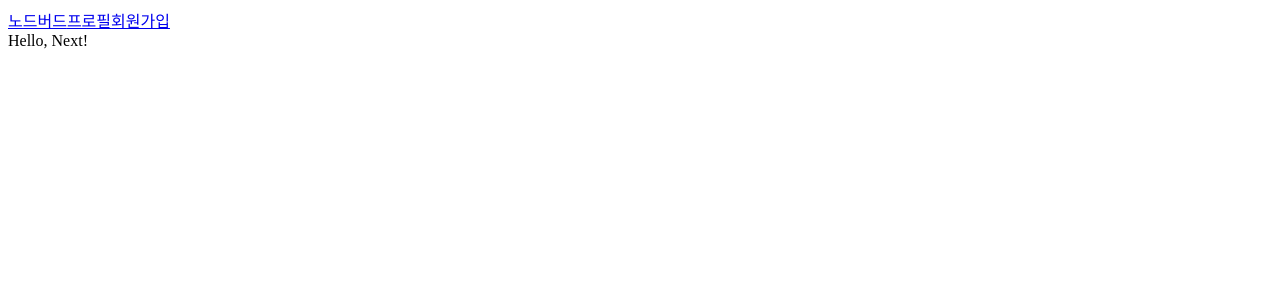
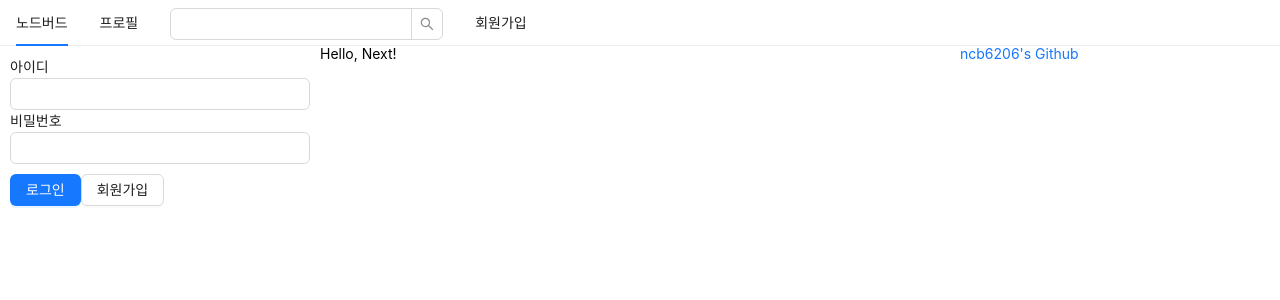
Before and after one commit to ncb6206/Natest, a Next.js app in the folder nodebird-front/: page / in a window 1280 px wide. Shown: the top 300 px of the page. Built offline with nearby package versions, Linux system fonts and the light colour scheme.

Commit message:
로그인, 회원가입 폼 완성

```diff
--- a/nodebird-front/package.json
+++ b/nodebird-front/package.json
@@ -9,14 +9,18 @@
     "lint": "next lint"
   },
   "dependencies": {
+    "@ant-design/icons": "^5.0.1",
+    "antd": "^5.4.6",
     "next": "12.1.0",
     "react": "17.0.2",
-    "react-dom": "17.0.2"
+    "react-dom": "17.0.2",
+    "styled-components": "^5.3.10"
   },
   "devDependencies": {
     "@types/node": "18.16.3",
     "@types/react": "^18.0.1",
     "@types/react-dom": "18.2.1",
+    "@types/styled-components": "^5.1.26",
     "@typescript-eslint/eslint-plugin": "^5.43.0",
     "eslint": "^8.0.1",
     "eslint-config-standard-with-typescript": "^34.0.1",
--- a/nodebird-front/pages/_app.tsx
+++ b/nodebird-front/pages/_app.tsx
@@ -1,15 +1,19 @@
+import { Layout } from "../src/components/commons/layout";
 import type { AppProps } from "next/app";
-import Link from "next/link";
+import Head from "next/head";
+import "antd/dist/reset.css";
+import "antd/dist/antd";
 
 export default function App({ Component, pageProps }: AppProps) {
   return (
     <>
-      <div>
-        <Link href="/">노드버드</Link>
-        <Link href="/profile">프로필</Link>
-        <Link href="/signup">회원가입</Link>
-      </div>
-      <Component {...pageProps} />
+      <Head>
+        <meta charSet="utf-8" />
+        <title>NodeBird</title>
+      </Head>
+      <Layout>
+        <Component {...pageProps} />
+      </Layout>
     </>
   );
 }
--- a/nodebird-front/pages/index.tsx
+++ b/nodebird-front/pages/index.tsx
@@ -1,3 +1,9 @@
+import Head from "next/head";
+
 export default function Home() {
-  return <div>Hello, Next!</div>;
+  return (
+    <>
+      <div>Hello, Next!</div>
+    </>
+  );
 }
--- /dev/null
+++ b/nodebird-front/src/components/commons/layout/header/LayoutHeader.tsx
@@ -0,0 +1,28 @@
+import Link from "next/link";
+import { Input, Menu } from "antd";
+import styled from "styled-components";
+
+const SearchInput = styled(Input.Search)`
+  vertical-align: middle;
+`;
+
+export function LayoutHeader() {
+  return (
+    <>
+      <Menu mode="horizontal">
+        <Menu.Item>
+          <Link href="/">노드버드</Link>
+        </Menu.Item>
+        <Menu.Item>
+          <Link href="/profile">프로필</Link>
+        </Menu.Item>
+        <Menu.Item>
+          <SearchInput />
+        </Menu.Item>
+        <Menu.Item>
+          <Link href="/signup">회원가입</Link>
+        </Menu.Item>
+      </Menu>
+    </>
+  );
+}
--- /dev/null
+++ b/nodebird-front/src/components/commons/layout/index.tsx
@@ -0,0 +1,38 @@
+import Link from "next/link";
+import { Input, Menu, Row, Col } from "antd";
+import { LayoutHeader } from "./header/LayoutHeader";
+import { useState } from "react";
+import UserProfile from "../units/userProfile/UserProfile";
+import LoginForm from "../units/form/LoginForm";
+
+interface ILayoutProps {
+  children: JSX.Element;
+}
+
+export function Layout(props: ILayoutProps) {
+  const [isLoggedIn, setIsLoggedIn] = useState(false);
+
+  return (
+    <>
+      <LayoutHeader />
+      <Row>
+        <Col xs={24} md={6}>
+          {isLoggedIn ? (
+            <UserProfile setIsLoggedIn={setIsLoggedIn} />
+          ) : (
+            <LoginForm setIsLoggedIn={setIsLoggedIn} />
+          )}
+        </Col>
+        <Col xs={24} md={12}>
+          {props.children}
+        </Col>
+        <Col xs={24} md={6}>
+          {/* 보안을 위해서 noreferrer와 noopener를 사용 */}
+          <a href="https://github.com/ncb6206" target="_blank" rel="noreferrer noopener">
+            ncb6206's Github
+          </a>
+        </Col>
+      </Row>
+    </>
+  );
+}
--- /dev/null
+++ b/nodebird-front/src/components/commons/units/form/LoginForm.tsx
@@ -0,0 +1,57 @@
+import { Form, Input, Button } from "antd";
+import Link from "next/link";
+import { ChangeEvent, Dispatch, SetStateAction, useCallback, useState } from "react";
+import styled from "styled-components";
+
+const ButtonWrapper = styled.div`
+  margin-top: 10px;
+`;
+
+const FormWrapper = styled(Form)`
+  padding: 10px;
+`;
+
+interface ILoginForm {
+  setIsLoggedIn: Dispatch<SetStateAction<boolean>>;
+}
+
+export default function LoginForm(props: ILoginForm) {
+  const [id, setId] = useState("");
+  const [password, setPassword] = useState("");
+
+  const onChangeId = useCallback((e: ChangeEvent<HTMLInputElement>) => {
+    setId(e.target.value);
+  }, []);
+
+  const onChangePassword = useCallback((e: ChangeEvent<HTMLInputElement>) => {
+    setPassword(e.target.value);
+  }, []);
+
+  const onSubmitForm = useCallback(() => {
+    console.log(id, password);
+    props.setIsLoggedIn(true);
+  }, [id, password]);
+
+  return (
+    <FormWrapper onFinish={onSubmitForm}>
+      <div>
+        <label htmlFor="user-id">아이디</label>
+        <br />
+        <Input name="user-id" value={id} onChange={onChangeId} required />
+      </div>
+      <div>
+        <label htmlFor="user-password">비밀번호</label>
+        <br />
+        <Input name="user-password" value={password} onChange={onChangePassword} required />
+      </div>
+      <ButtonWrapper>
+        <Button type="primary" htmlType="submit" loading={false}>
+          로그인
+        </Button>
+        <Link href="/signup">
+          <Button>회원가입</Button>
+        </Link>
+      </ButtonWrapper>
+    </FormWrapper>
+  );
+}
--- /dev/null
+++ b/nodebird-front/src/components/commons/units/userProfile/UserProfile.tsx
@@ -0,0 +1,34 @@
+import { Card, Avatar, Button } from "antd";
+import { Dispatch, SetStateAction, useCallback } from "react";
+
+interface IUserProfile {
+  setIsLoggedIn: Dispatch<SetStateAction<boolean>>;
+}
+
+export default function UserProfile(props: IUserProfile) {
+  const onLogOut = useCallback(() => {
+    props.setIsLoggedIn(false);
+  }, []);
+
+  return (
+    <Card
+      actions={[
+        <div key="twit">
+          짹짹
+          <br />0
+        </div>,
+        <div key="followings">
+          팔로잉
+          <br />0
+        </div>,
+        <div key="followers">
+          팔로워
+          <br />0
+        </div>,
+      ]}
+    >
+      <Card.Meta avatar={<Avatar>ZC</Avatar>} title="ZeroCho" />
+      <Button onClick={onLogOut}>로그아웃</Button>
+    </Card>
+  );
+}
```
Also changed, not shown: nodebird-front/pages/profile/index.tsx (+25 -1 lines), nodebird-front/pages/signup/index.tsx (+96 -1 lines), nodebird-front/src/components/commons/units/form/NicknameEditForm.tsx (added, +16 -0 lines), nodebird-front/src/components/commons/units/list/FollowList.tsx (added, +38 -0 lines), nodebird-front/src/components/hooks/useInput.tsx (added, +9 -0 lines), 2 other files (tests, documents, lock files or other folders).
